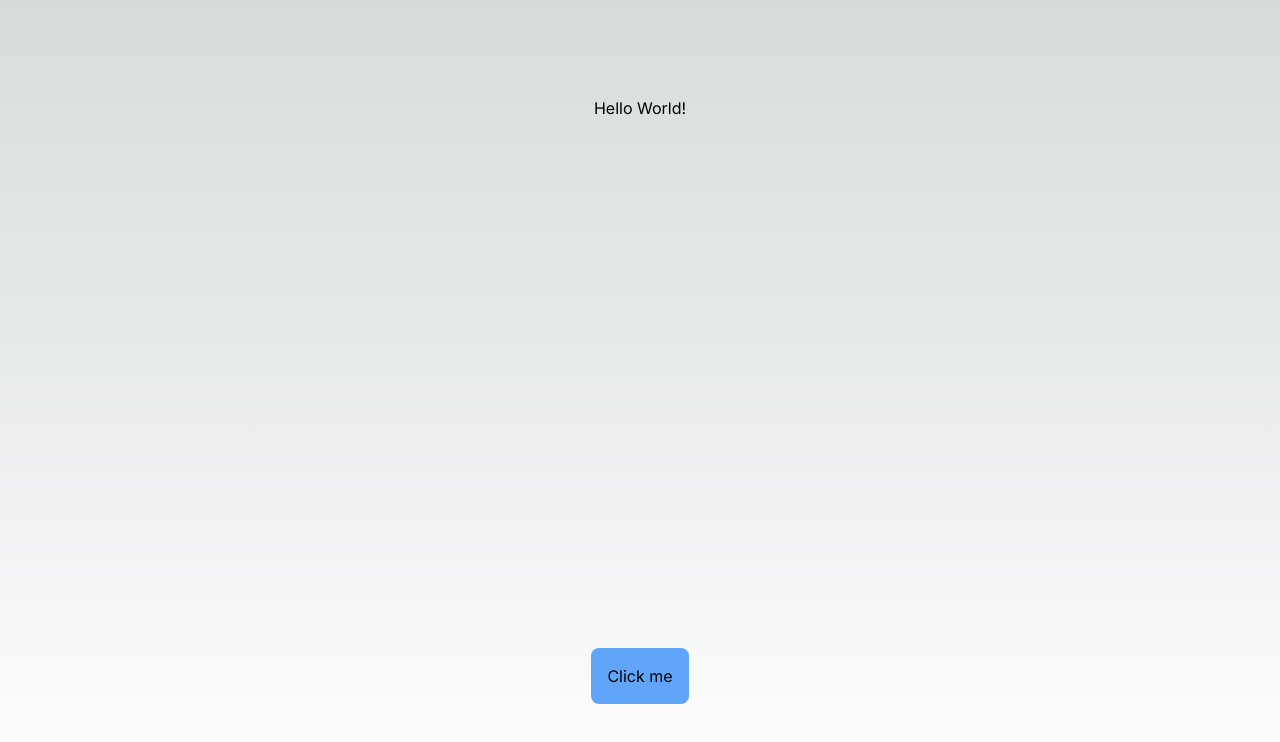
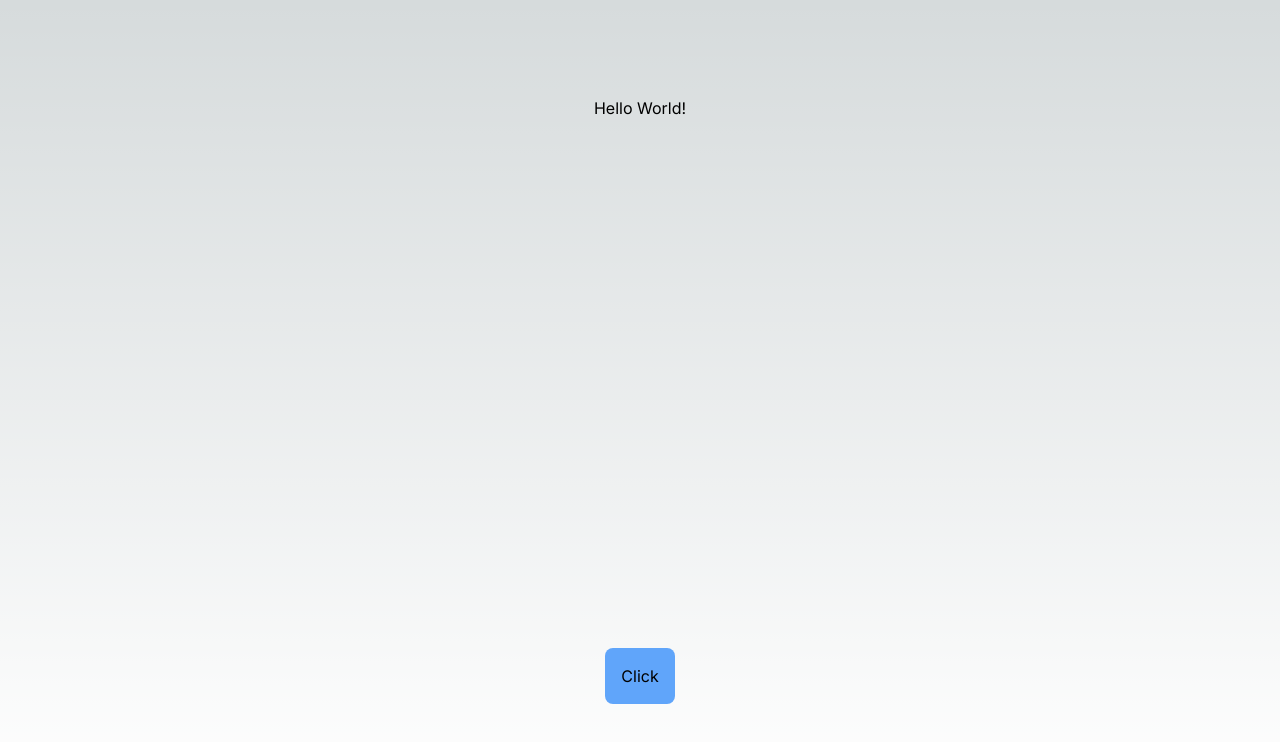
Before and after one commit to Franzcasttr/gaunt, a Next.js app: page / in a window 1280 px wide. Shown: the top 742 px of the page. Built offline with nearby package versions, Linux system fonts and the light colour scheme.

Commit message:
add testing check

```diff
--- a/src/app/page.tsx
+++ b/src/app/page.tsx
@@ -5,7 +5,7 @@ export default function Home() {
     <main className='flex min-h-screen flex-col items-center justify-between p-24'>
       <h1>Hello World!</h1>
       <button disabled={true} className='p-4 rounded-lg bg-blue-400'>
-        Click me
+        Click
       </button>
     </main>
   );
```
